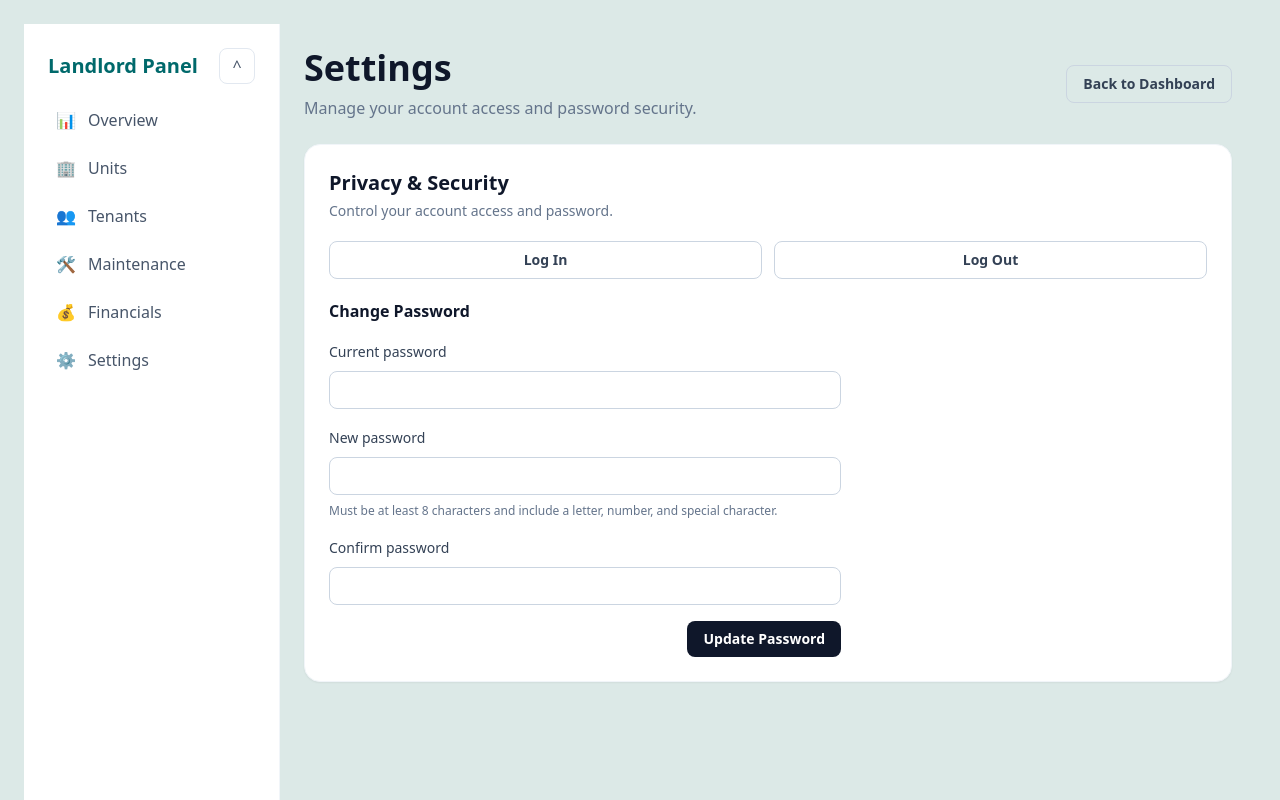
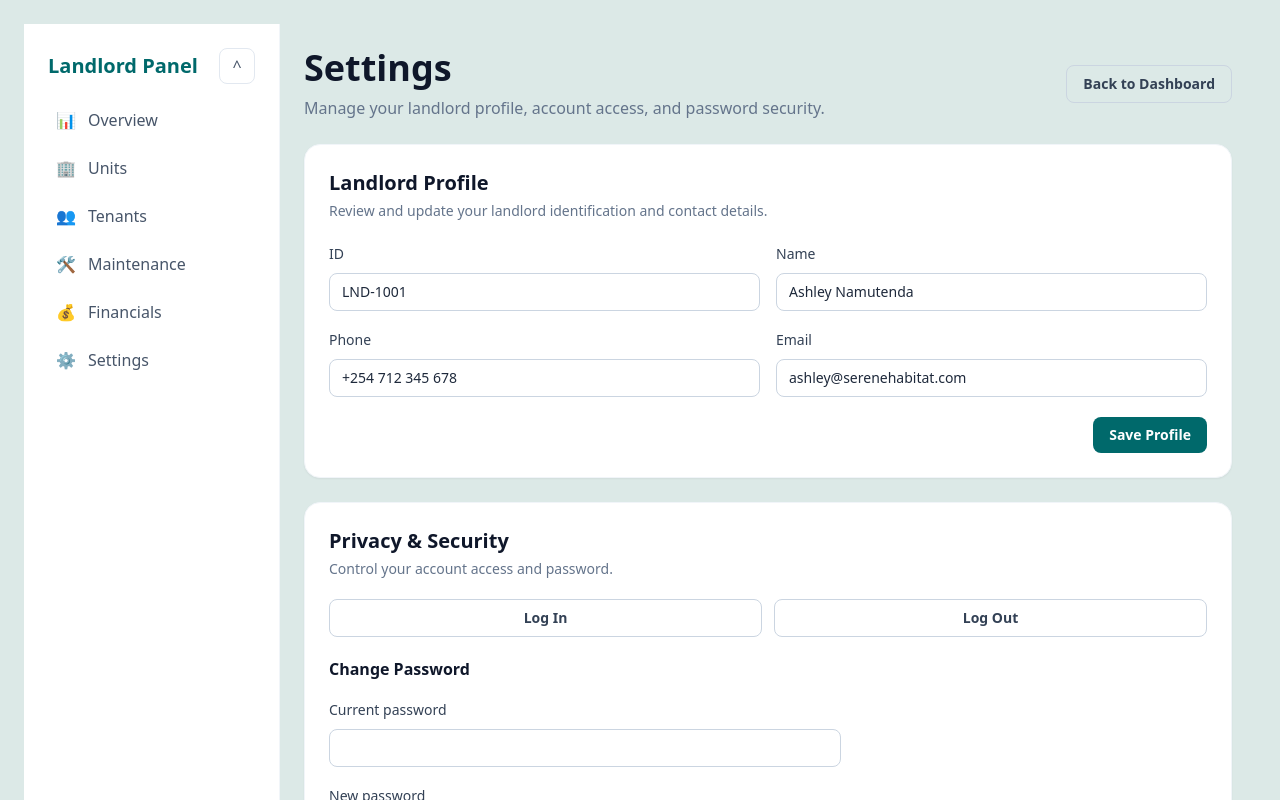
Before and after one commit to Isabellanamutenda/Serene-habitat, a Nuxt app: page /landlord/settings in a window 1280 px wide. Shown: the top 800 px of the page. Built offline with nearby package versions, Linux system fonts and the light colour scheme.

Commit message:
add landlord profile

```diff
--- a/pages/landlord/settings.vue
+++ b/pages/landlord/settings.vue
@@ -9,7 +9,7 @@
             <div>
               <h1 class="text-3xl sm:text-4xl font-bold text-slate-900">Settings</h1>
               <p class="mt-2 text-slate-500 text-sm sm:text-base">
-                Manage your account access and password security.
+                Manage your landlord profile, account access, and password security.
               </p>
             </div>
             <NuxtLink
@@ -19,6 +19,67 @@
               Back to Dashboard
             </NuxtLink>
           </header>
+
+          <section class="bg-white rounded-2xl border border-slate-100 shadow-sm p-5 sm:p-6 space-y-5">
+            <div>
+              <h2 class="text-xl font-semibold text-slate-900">Landlord Profile</h2>
+              <p class="mt-1 text-sm text-slate-500">
+                Review and update your landlord identification and contact details.
+              </p>
+            </div>
+
+            <form class="grid grid-cols-1 sm:grid-cols-2 gap-4" @submit.prevent="saveProfileDetails">
+              <div class="space-y-2">
+                <label for="landlord-id" class="text-sm font-medium text-slate-700">ID</label>
+                <input
+                  id="landlord-id"
+                  v-model="landlordId"
+                  type="text"
+                  class="w-full rounded-lg border border-slate-300 px-3 py-2 text-sm focus:outline-none focus:ring-2 focus:ring-[#00696b]"
+                />
+              </div>
+
+              <div class="space-y-2">
+                <label for="landlord-name" class="text-sm font-medium text-slate-700">Name</label>
+                <input
+                  id="landlord-name"
+                  v-model="landlordName"
+                  type="text"
+                  class="w-full rounded-lg border border-slate-300 px-3 py-2 text-sm focus:outline-none focus:ring-2 focus:ring-[#00696b]"
+                />
+              </div>
+
+              <div class="space-y-2">
+                <label for="landlord-phone" class="text-sm font-medium text-slate-700">Phone</label>
+                <input
+                  id="landlord-phone"
+                  v-model="landlordPhone"
+                  type="tel"
+                  class="w-full rounded-lg border border-slate-300 px-3 py-2 text-sm focus:outline-none focus:ring-2 focus:ring-[#00696b]"
+                />
+              </div>
+
+              <div class="space-y-2">
+                <label for="landlord-email" class="text-sm font-medium text-slate-700">Email</label>
+                <input
+                  id="landlord-email"
+                  v-model="landlordEmail"
+                  type="email"
+                  class="w-full rounded-lg border border-slate-300 px-3 py-2 text-sm focus:outline-none focus:ring-2 focus:ring-[#00696b]"
+                />
+              </div>
+
+              <div class="sm:col-span-2 flex items-center justify-between gap-3 pt-1">
+                <p v-if="profileMessage" class="text-sm text-[#00696b]">{{ profileMessage }}</p>
+                <button
+                  type="submit"
+                  class="ml-auto inline-flex items-center justify-center rounded-lg bg-[#00696b] px-4 py-2 text-sm font-semibold text-white hover:bg-[#004d4f] transition-colors"
+                >
+                  Save Profile
+                </button>
+              </div>
+            </form>
+          </section>
 
           <section class="bg-white rounded-2xl border border-slate-100 shadow-sm p-5 sm:p-6 space-y-5">
             <div>
@@ -109,10 +170,25 @@
 import { ref } from 'vue'
 import LandlordSidebar from '~/components/landlord/LandlordSidebar.vue'
 
+const landlordId = ref('LND-1001')
+const landlordName = ref('Ashley Namutenda')
+const landlordPhone = ref('+254 712 345 678')
+const landlordEmail = ref('ashley@serenehabitat.com')
+
+const profileMessage = ref('')
 const securityMessage = ref('')
 const currentPassword = ref('')
 const newPassword = ref('')
 const confirmPassword = ref('')
+
+function saveProfileDetails() {
+  if (!landlordId.value || !landlordName.value || !landlordPhone.value || !landlordEmail.value) {
+    profileMessage.value = 'Please complete ID, name, phone, and email.'
+    return
+  }
+
+  profileMessage.value = 'Landlord profile updated successfully.'
+}
 
 function onLogin() {
   navigateTo('/login')
```
Also changed, not shown: pages/tenant/dashboard.vue (line endings or trailing spaces).
